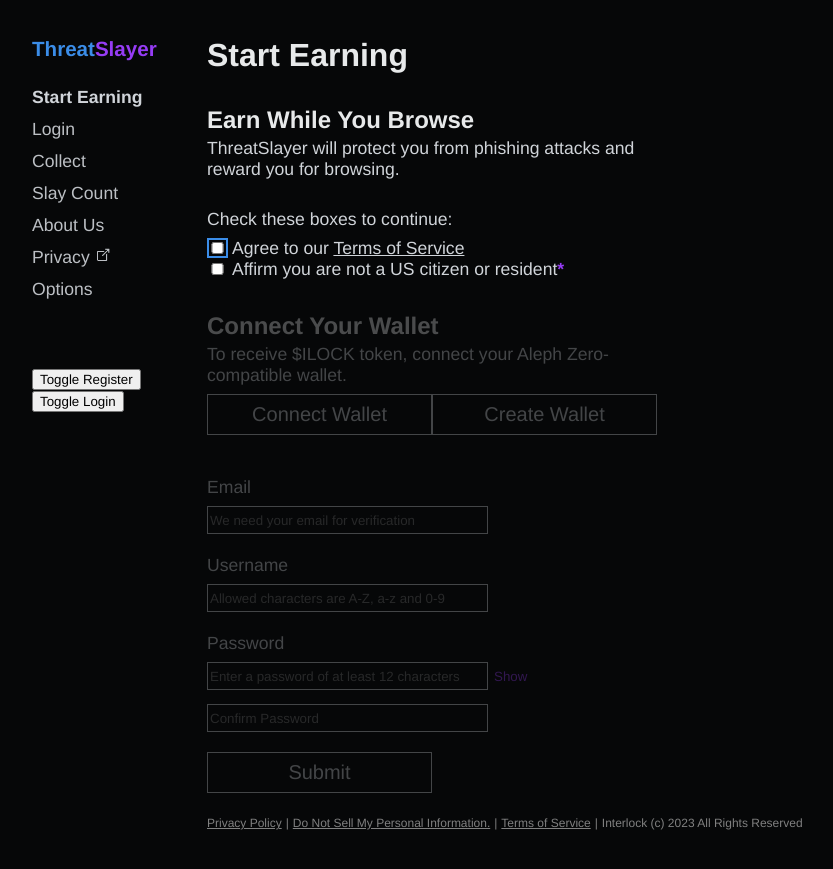
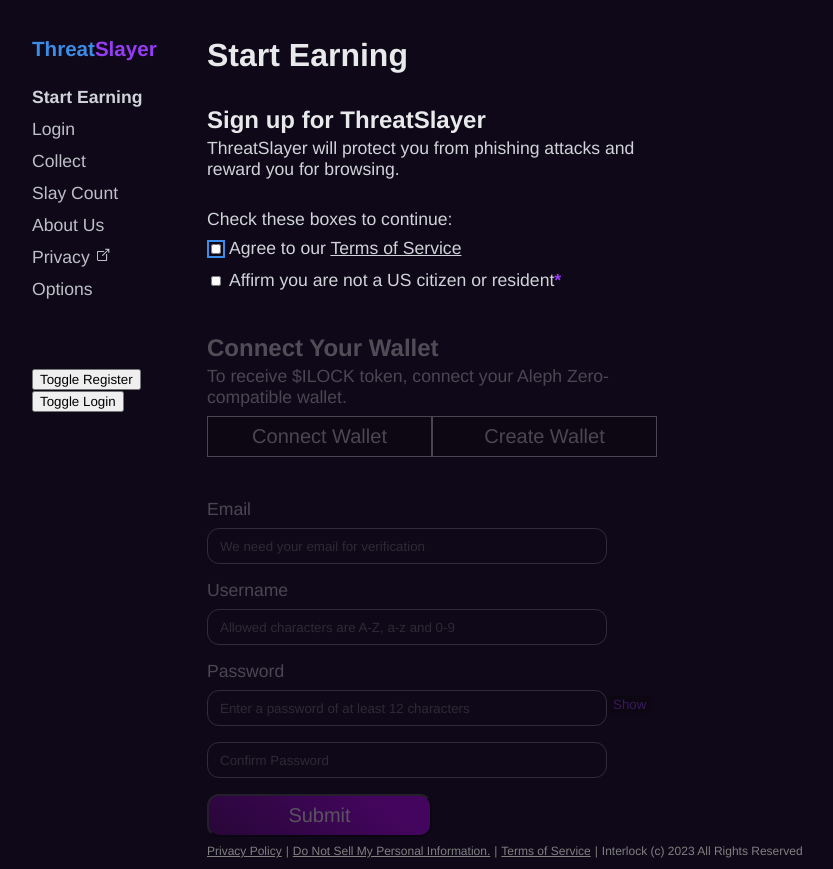
Before and after one commit to interlock-network/threatslayer, a Vue app: page / in a window 1280 px wide. Shown: the top 869 px of the page, without its empty margins (288-1121 px from the left). Before the commit the page ends 838 px from the top, so only its background shows below. Built offline with nearby package versions, Linux system fonts and the light colour scheme.

Commit message:
begin refactor of CSS to meet new look n feel

```diff
--- a/src/App.vue
+++ b/src/App.vue
@@ -167,13 +167,27 @@
 }
 
 body {
-  background-color: #060708;
+  background-color: #0F0818;
   color: #d0d4d9;
   font-size: 1.1rem;
   margin-top: 1rem;
   margin-left: 25%;
   pointer-events: none;
   width: 700px;
+}
+
+input {
+  box-sizing: border-box;
+  background: #0F0818;
+  border: 1px solid #818181;
+  border-radius: 12px;
+  color: #818181;
+  /* display: block; */
+  height: 2.25rem;
+  margin-bottom: 1rem;
+  padding-left: 0.75rem;
+  pointer-events: initial;
+  width: 400px;
 }
 
 #app-container {
@@ -231,4 +245,40 @@
   font-weight: 900;
   opacity: 1;
 }
+
+.submit-button {
+  background: linear-gradient(216.99deg, #BB00FD 22.5%, #51066B 112.78%);
+  border-radius: 12px;
+  color: #FFFFFF;
+  cursor: pointer;
+  float: left;
+  font-size: 1.25rem;
+  padding: 0.5rem 0.75rem;
+  width: 50%;
+}
+
+#submit-button-container {
+  margin-top: 3rem;
+  margin-bottom: 3rem;
+  width: 450px;
+}
+
+.submit-button-active {
+  /* border: 3px solid #3b8de8; */
+  /* color: #963cf5; */
+  opacity: 1;
+  /* outline: none; */
+  pointer-events: initial;
+}
+
+.submit-button-error {
+  color: red;
+}
+
+.submit-button-disabled {
+  /* border: 1px solid #d0d4d9; */
+  color: #FFFFFF;
+  opacity: 0.3;
+  pointer-events: none;
+}
 </style>
--- a/src/pages/EarnPage.vue
+++ b/src/pages/EarnPage.vue
@@ -38,22 +38,21 @@
         <br />
         <!-- email -->
         <LineOfText msg="Email" instruction />
-        <input type="email" class="input-field-text" @input="validateEmail" v-model.trim="email" required
-            placeholder="We need your email for verification" tabindex="16" />
+        <input type="email" @input="validateEmail" v-model.trim="email" required tabindex="16"
+            placeholder="We need your email for verification" />
         <LineOfText :msg="emailErrorMessage" error v-if="emailErrorMessage.length" />
         <br />
         <!-- username -->
         <LineOfText msg="Username" instruction />
-        <input class="input-field-text" id="username-input" @input="validateUsername" v-model.trim="username"
-            placeholder="Allowed characters are A-Z, a-z and 0-9" tabindex="18" :style="usernameInputStyle" required />
+        <input id="username-input" @input="validateUsername" v-model.trim="username" required tabindex="18"
+            placeholder="Allowed characters are A-Z, a-z and 0-9" :style="usernameInputStyle" />
         <LineOfText :msg="usernameErrorMessage" error v-if="usernameErrorMessage.length" />
         <br />
         <!-- password with show/hide button -->
         <LineOfText msg="Password" instruction />
         <div style="width: 100%">
-            <input class="input-field-text password-input" :type="passwordInputType" v-model.trim="password"
-                placeholder="Enter a password of at least 12 characters" tabindex="20" :style="passwordInputStyle"
-                required />
+            <input class="password-input" :type="passwordInputType" v-model.trim="password" required
+                placeholder="Enter a password of at least 12 characters" tabindex="20" :style="passwordInputStyle" />
             <button @click="togglePasswordInputType" class="small-button" id="show-toggle-button" style="float: left;">{{
                 passwordInputType === 'password' ? 'Show' : 'Hide' }}</button>
         </div>
@@ -63,7 +62,7 @@
         <!-- password confirmation field -->
         <div style="width: 100%">
             <div>
-                <input class="input-field-text password-input" :type="passwordInputType" @input="validateReenteredPassword"
+                <input class="password-input" :type="passwordInputType" @input="validateReenteredPassword"
                     v-model.trim="reenteredPassword" placeholder="Confirm Password" tabindex="22"
                     :style="passwordInputStyle" required />
             </div>
@@ -325,8 +324,28 @@
     outline: none;
 }
 
+input[type="checkbox"] {
+    width: 10px;
+    height: 10px;
+    background: #FFFFFF;
+}
+
 input[type="checkbox"]:focus {
     outline: 2px solid #3b8de8;
+}
+
+textarea {
+    box-sizing: border-box;
+    background: #0F0818;
+    border: 1px solid #818181;
+    border-radius: 2px;
+    color: #818181;
+    /* display: block; */
+    height: 4rem;
+    margin-bottom: 1rem;
+    padding-left: 0.75rem;
+    pointer-events: initial;
+    width: 100%;
 }
 
 #bail-container {
@@ -374,16 +393,6 @@
     height: 2rem;
 }
 
-.input-field-text {
-    background: #060708;
-    border: 1px solid #d0d4d9;
-    color: #d0d4d9;
-    display: block;
-    min-width: 275px;
-    height: 1.5rem;
-    pointer-events: initial;
-}
-
 .checkbox-container {
     display: block;
     pointer-events: initial;
--- a/src/pages/LoginPage.vue
+++ b/src/pages/LoginPage.vue
@@ -179,16 +179,6 @@
     margin-top: 0.35rem;
 }
 
-.input-field-text {
-    background: #060708;
-    border: 1px solid #d0d4d9;
-    color: #d0d4d9;
-    display: block;
-    min-width: 275px;
-    height: 1.5rem;
-    pointer-events: initial;
-}
-
 .login-page-submit-button-container {
     color: #d0d4d9;
     margin-top: 3rem;
@@ -196,7 +186,7 @@
     width: 450px;
 }
 
-.login-page-submit-button {
+/* .login-page-submit-button {
     background: #060708;
     cursor: pointer;
     float: left;
@@ -204,7 +194,7 @@
     pointer-events: initial;
     width: 50%;
     padding: 0.5rem 0.75rem;
-}
+} */
 
 .disabled {
     border: 1px solid #d0d4d9;
@@ -220,7 +210,7 @@
     pointer-events: initial;
 }
 
-.login-page-submit-button-error {
+.submit-button-error {
     color: red;
 }
 
--- a/src/pages/components/WelcomeView.vue
+++ b/src/pages/components/WelcomeView.vue
@@ -1,5 +1,5 @@
 <template>
-    <StepView header="Earn While You Browse"
+    <StepView header="Sign up for ThreatSlayer"
         text="ThreatSlayer will protect you from phishing attacks and reward you for browsing." :active="active">
         <slot />
     </StepView>
--- a/src/pages/components/subcomponents/CreateUserButton.vue
+++ b/src/pages/components/subcomponents/CreateUserButton.vue
@@ -1,6 +1,7 @@
 <template>
     <div id="submit-button-container">
-        <button id='submit-button' @click="submitForm()" :class="computedClass" :disabled="submitting || submitted">
+        <button id='submit-button' @click="submitForm()" class="submit-button" :class="computedClass"
+            :disabled="submitting || submitted">
             {{ submitButtonText }}
         </button>
     </div>
@@ -34,11 +35,11 @@
             let className = '';
 
             if (this.error) {
-                className = 'error';
+                className = 'submit-button-error';
             } else if (!this.active) {
-                className = 'disabled';
+                className = 'submit-button-disabled';
             } else {
-                className = 'submit-active';
+                className = 'submit-button-active';
             }
 
             return className;
@@ -105,45 +106,4 @@
 };
 </script>
 
-<style>
-#go-back-button {
-    border: none;
-    color: gray;
-    margin-top: 0.8rem;
-    width: 50%;
-}
-
-#submit-button-container {
-    margin-top: 3rem;
-    margin-bottom: 3rem;
-    width: 450px;
-}
-
-#submit-button {
-    background: #060708;
-    cursor: pointer;
-    float: left;
-    font-size: 1.25rem;
-    width: 50%;
-    padding: 0.5rem 0.75rem;
-}
-
-.submit-active {
-    border: 3px solid #3b8de8;
-    color: #963cf5;
-    opacity: 1;
-    outline: none;
-    pointer-events: initial;
-}
-
-.error {
-    color: red;
-}
-
-.disabled {
-    border: 1px solid #d0d4d9;
-    color: #d0d4d9;
-    opacity: 0.3;
-    pointer-events: none;
-}
-</style>
+<style></style>
--- a/src/pages/components/subcomponents/ForgotPasswordButton.vue
+++ b/src/pages/components/subcomponents/ForgotPasswordButton.vue
@@ -1,6 +1,6 @@
 <template>
     <div class="login-page-submit-button-container">
-        <button class='login-page-submit-button' @click="submitForgotPassword()" :class="computedClass">
+        <button class='submit-button' @click="submitForgotPassword()" :class="computedClass">
             {{ forgotPasswordButtonText }}
         </button>
     </div>
@@ -26,7 +26,7 @@
             let className = '';
 
             if (this.error) {
-                className = 'login-page-submit-button-error';
+                className = 'submit-button-error';
             } else {
                 className = 'login-active';
             }
--- a/src/pages/components/subcomponents/GetLoginInfoButton.vue
+++ b/src/pages/components/subcomponents/GetLoginInfoButton.vue
@@ -1,6 +1,7 @@
 <template>
     <div id="get-info-button-container">
-        <button id='get-info-button' @click="submitForm()" :class="computedClass" :disabled="submitting || submitted">
+        <button id='get-info-button' @click="submitForm()" class="submit-button" :class="computedClass"
+            :disabled="submitting || submitted">
             {{ getLoginInfoText }}
         </button>
     </div>
@@ -28,9 +29,9 @@
             let className = '';
 
             if (this.error) {
-                className = 'error';
+                className = 'submit-button-error';
             } else if (!this.active) {
-                className = 'disabled';
+                className = 'submit-button-disabled';
             } else {
                 className = 'get-info-active';
             }
@@ -62,13 +63,6 @@
 </script>
 
 <style>
-#go-back-button {
-    border: none;
-    color: gray;
-    margin-top: 0.8rem;
-    width: 50%;
-}
-
 #get-info-button-container {
     margin-top: 3rem;
     margin-bottom: 3rem;
@@ -91,15 +85,4 @@
     outline: none;
     pointer-events: initial;
 }
-
-.error {
-    color: red;
-}
-
-.disabled {
-    border: 1px solid #d0d4d9;
-    color: #d0d4d9;
-    opacity: 0.3;
-    pointer-events: none;
-}
 </style>
--- a/src/pages/components/subcomponents/LoginButton.vue
+++ b/src/pages/components/subcomponents/LoginButton.vue
@@ -1,6 +1,6 @@
 <template>
     <div class="login-page-submit-button-container">
-        <button class='login-page-submit-button' @click="submitLogin()" :class="computedClass"
+        <button class='submit-button' @click="submitLogin()" :class="computedClass"
             :disabled="loggingIn || loggedIn || !active">
             {{ loginButtonText }}
         </button>
@@ -30,9 +30,9 @@
             let className = '';
 
             if (this.error) {
-                className = 'login-page-submit-button-error';
+                className = 'submit-button-error';
             } else if (!this.active) {
-                className = 'disabled';
+                className = 'submit-button-disabled';
             } else {
                 className = 'login-active';
             }
--- a/src/pages/components/subcomponents/UsernameInput.vue
+++ b/src/pages/components/subcomponents/UsernameInput.vue
@@ -12,11 +12,11 @@
 
 <style>
 #username-input {
-    border: 1px solid #d0d4d9;
-    background: #060708;
-    color: #d0d4d9;
-    font-size: 1rem;
-    cursor: pointer;
+    /* border: 1px solid #d0d4d9; */
+    /* background: #060708; */
+    /* color: #d0d4d9; */
+    /* font-size: 1rem; */
+    /* cursor: pointer; */
     min-width: 65px;
     min-width: 65px;
 }
```
